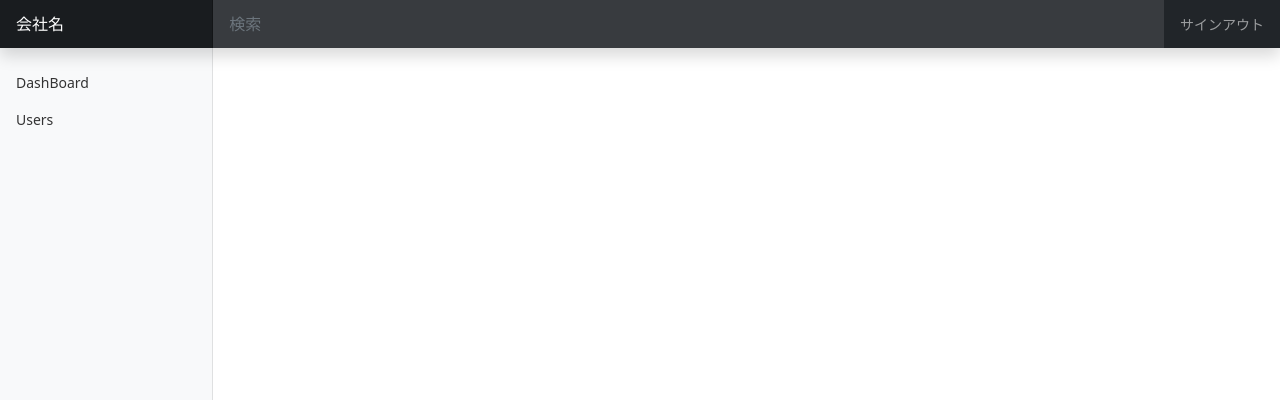
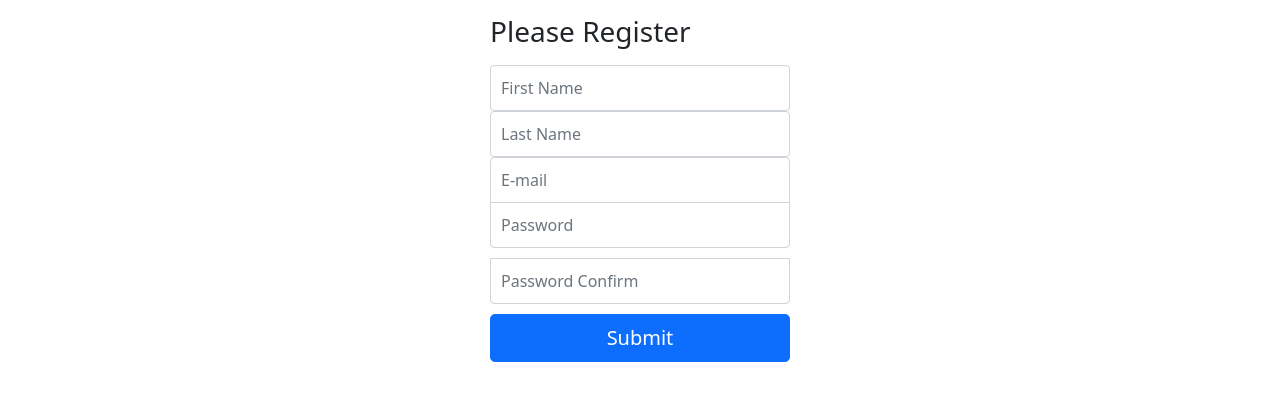
Before and after one commit to SkipEveryLunch/laravel-vue-basic-front, a Vue app: page /register in a window 1280 px wide. Shown: the top 400 px of the page. Built offline with nearby package versions, Linux system fonts and the light colour scheme.

Commit message:
created_register_page_and_added_wrapper_component_to_other_pages

```diff
--- a/package.json
+++ b/package.json
@@ -8,6 +8,8 @@
     "lint": "vue-cli-service lint"
   },
   "dependencies": {
+    "@types/axios": "^0.14.0",
+    "axios": "^0.21.1",
     "core-js": "^3.6.5",
     "vue": "^3.0.0",
     "vue-router": "^4.0.0-0",
--- a/src/App.vue
+++ b/src/App.vue
@@ -1,25 +1,6 @@
 <template>
-  <div>
-    <Nav/>
-    <div class="container-fluid">
-      <div class="row">
-        <Menu/>
-        <main class="col-md-9 ms-sm-auto col-lg-10 px-md-4">
-          <router-view/>
-        </main>
-      </div>
-    </div>
-  </div>
+  <router-view/>
 </template>
-
-<script>
-import Nav from "@/components/Nav"
-import Menu from "@/components/Menu"
-
-export default{
-  components:{Nav,Menu}
-}
-</script>
 
 <style>
 body {
--- a/src/components/Menu.vue
+++ b/src/components/Menu.vue
@@ -10,6 +10,11 @@
         <li class="nav-item">
           <router-link to="/users" active-class="active" class="nav-link">
             Users
+          </router-link>
+        </li>
+        <li class="nav-item">
+          <router-link to="/register" active-class="active" class="nav-link">
+            Register
           </router-link>
         </li>
       </ul>
--- /dev/null
+++ b/src/components/Wrapper.vue
@@ -0,0 +1,28 @@
+<template>
+  <div>
+    <Nav/>
+    <div class="container-fluid">
+      <div class="row">
+        <Menu/>
+        <main class="col-md-9 ms-sm-auto col-lg-10 px-md-4">
+          <router-view/>
+        </main>
+      </div>
+    </div>
+  </div>
+</template>
+<script>
+import Nav from "@/components/Nav"
+import Menu from "@/components/Menu"
+
+export default{
+  name:"Wrapper",
+  components:{
+    Nav,
+    Menu
+  }
+}
+</script>
+<style lang="">
+
+</style>
--- /dev/null
+++ b/src/pages/Register.vue
@@ -0,0 +1,84 @@
+<template>
+  <main class="form-signin">
+    <form @submit.prevent="submit">
+      <h1 class="h3 mb-3 fw-normal">Please Register</h1>
+      <input class="form-control" v-model="firstName" placeholder="First Name" required>
+      <input class="form-control" v-model="lastName" placeholder="Last Name" required>
+      <input type="email" class="form-control" v-model="email" placeholder="E-mail" required>
+      <input type="password" class="form-control" v-model="password" placeholder="Password" required>
+      <input type="password" class="form-control" v-model="passwordConfirm" placeholder="Password Confirm" required>
+
+      <button class="w-100 btn btn-lg btn-primary" type="submit">Submit</button>
+    </form>
+  </main>
+</template>
+<script lang="ts">
+import {ref} from "vue";
+import axios from "axios";
+export default {
+  name:"Register",
+  setup(){
+    const firstName = ref("");
+    const lastName = ref("");
+    const email = ref("");
+    const password = ref("");
+    const passwordConfirm = ref("");
+    const submit =():void=>{
+      axios.post("http://localhost:8000/api/register",
+      { first_name: firstName.value,
+        last_name: lastName.value,
+        email: email.value,
+        password: password.value,
+        password_confirm: passwordConfirm.value,
+        }).then(res=>console.log(res));
+    };
+    return {
+      firstName,lastName,email,password,passwordConfirm,submit
+    }
+  },
+}
+</script>
+<style scoped>
+html,
+body {
+  height: 100%;
+}
+
+body {
+  display: flex;
+  align-items: center;
+  padding-top: 40px;
+  padding-bottom: 40px;
+  background-color: #f5f5f5;
+}
+
+.form-signin {
+  width: 100%;
+  max-width: 330px;
+  padding: 15px;
+  margin: auto;
+}
+.form-signin .checkbox {
+  font-weight: 400;
+}
+.form-signin .form-control {
+  position: relative;
+  box-sizing: border-box;
+  height: auto;
+  padding: 10px;
+  font-size: 16px;
+}
+.form-signin .form-control:focus {
+  z-index: 2;
+}
+.form-signin input[type="email"] {
+  margin-bottom: -1px;
+  border-bottom-right-radius: 0;
+  border-bottom-left-radius: 0;
+}
+.form-signin input[type="password"] {
+  margin-bottom: 10px;
+  border-top-left-radius: 0;
+  border-top-right-radius: 0;
+}
+</style>
```
Also changed, not shown: src/router/index.ts (+10 -4 lines), 1 other file (tests, documents, lock files or other folders).
